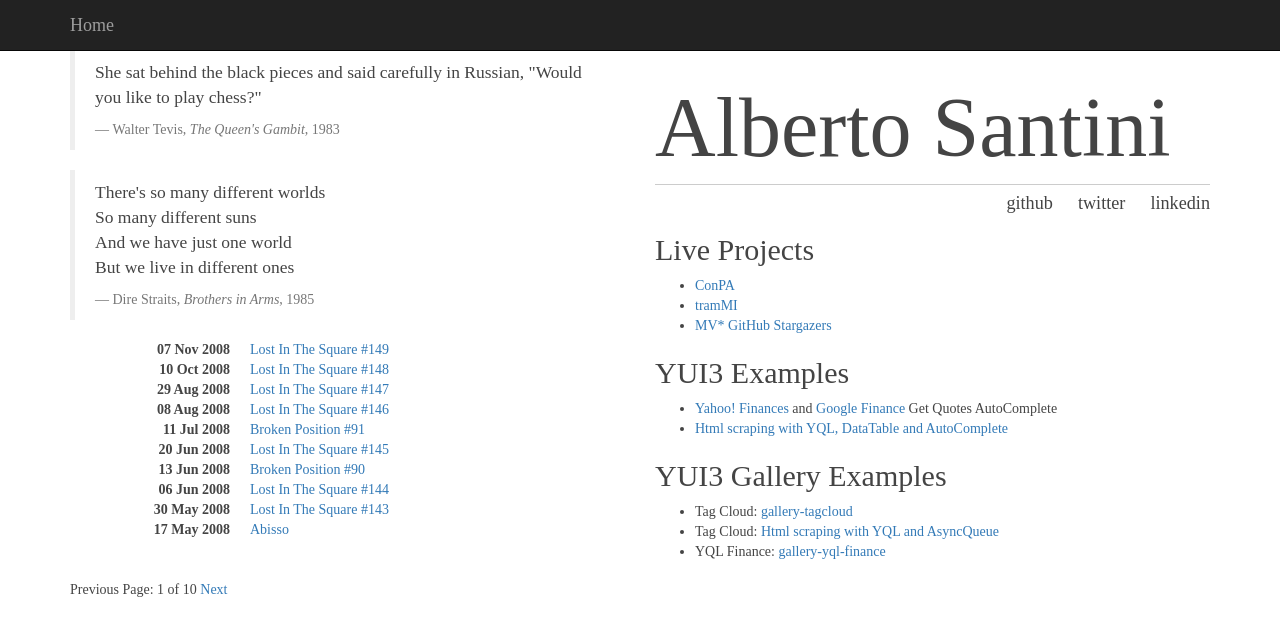
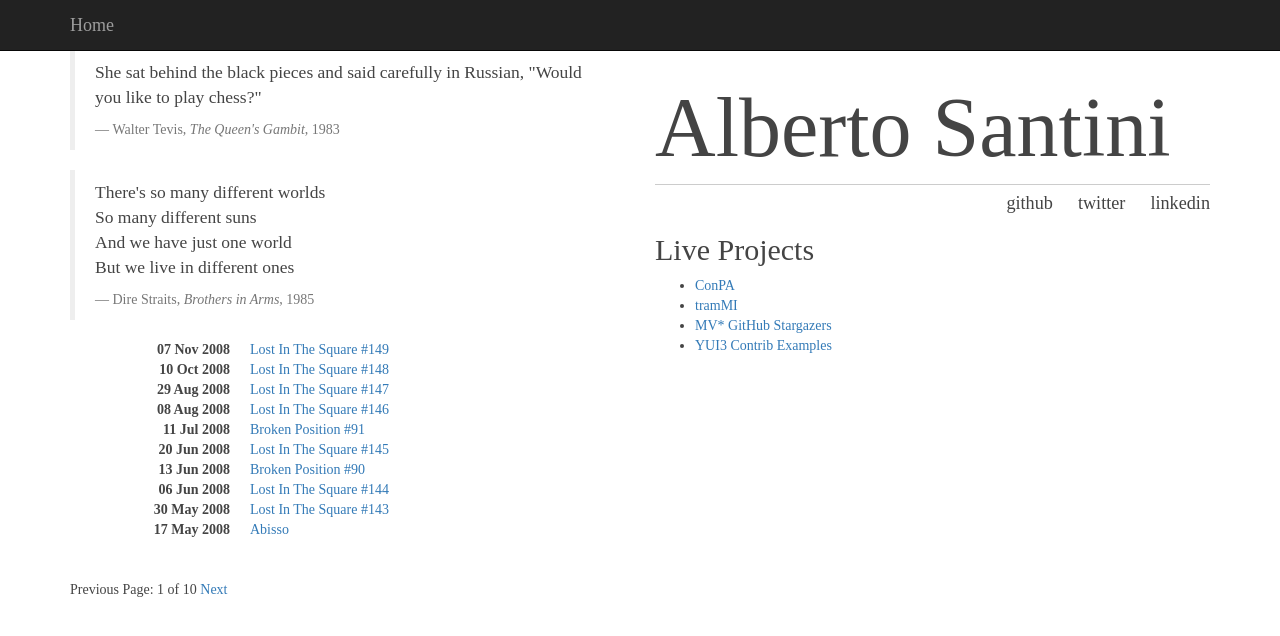
Before and after one commit to albertosantini/albertosantini.github.com, a Jekyll site: the page built from index.html, in a window 1280 px wide. Shown: the top 636 px of the page. Built offline with Jekyll 4.4.1, drawn with Linux system fonts in a browser that asks for light colours; nearby versions of some CDN libraries; the list of posts is cut into pages by our own code.

Commit message:
Remove examples links and add project link.

```diff
--- a/index.html
+++ b/index.html
@@ -102,41 +102,11 @@ title: Alberto Santini
     <h2>Live Projects</h2>
     <ul>
 
-    <li><a href="http://conpa.jit.su">ConPA</a>
-    <li><a href="http://trammi.jit.su">tramMI</a></li>
-    <li><a href="./mvstar/">MV* GitHub Stargazers</a></li>
-
-    </ul>
-
-    <h2>YUI3 Examples</h2>
-    <ul>
-
-    <li><a href="./examples/getquote/ac_getquote_yahoo.html">
-    Yahoo! Finances</a> and
-    <a href="./examples/getquote/ac_getquote_google.html">
-    Google Finance</a>
-    Get Quotes AutoComplete</li>
-
-    <li><a href="./examples/team4545/games.html">
-    Html scraping with YQL, DataTable and AutoComplete</a>
-    </li>
-
-    </ul>
-
-    <h2>YUI3 Gallery Examples</h2>
-    <ul>
-
-    <li>Tag Cloud: <a href="./examples/gallery-tagcloud/">
-    gallery-tagcloud</a>
-    </li>
-
-    <li>Tag Cloud: <a href="./examples/gallery-tagcloud/crema.html">
-    Html scraping with YQL and AsyncQueue</a>
-    </li>
-
-    <li>YQL Finance: <a href="./examples/gallery-yql-finance/">
-    gallery-yql-finance</a>
-    </li>
+        <li><a href="http://conpa.jit.su">ConPA</a>
+        <li><a href="http://trammi.jit.su">tramMI</a></li>
+        <li><a href="./mvstar/">MV* GitHub Stargazers</a></li>
+        <li><a href="http://albertosantini.github.io/yui3-gallery-contrib/">
+        YUI3 Contrib Examples</a></li>
 
     </ul>
 
```
